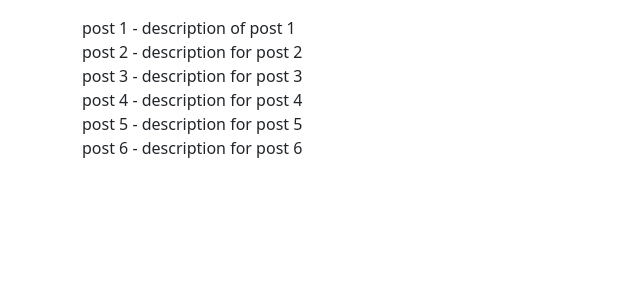
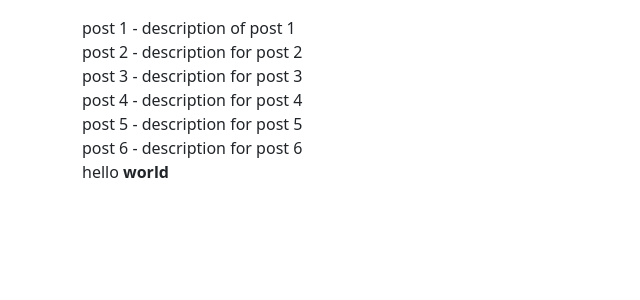
Before and after one commit to jatinjeetcollage/Django-Web-Application, a Django app: page / in a window 1280 px wide. Shown: the top 300 px of the page, without its empty margins (0-640 px from the left). Run offline with Django 5.2, Linux system fonts and the light colour scheme; data comes from the database, SQL or seed files in the repository; some libraries are stand-ins or nearby versions.

Commit message:
DOM completed

```diff
--- a/posts/static/posts/main.js
+++ b/posts/static/posts/main.js
@@ -1 +1,4 @@
 console.log('hello world')
+
+const helloWorldBox = document.getElementById('hello-world')
+helloWorldBox.innerHTML = 'hello <b>world</b>'
--- a/posts/templates/posts/main.html
+++ b/posts/templates/posts/main.html
@@ -10,7 +10,8 @@ posts
 {% endblock title %}
 
 {% block content %}
-{% for obj in qs %}
-    {{obj.title}} - {{obj.body}} <br>
-{% endfor %}
+    {% for obj in qs %}
+        {{obj.title}} - {{obj.body}} <br>
+    {% endfor %}
+    <div id="hello-world"></div>
 {% endblock content %}
```
